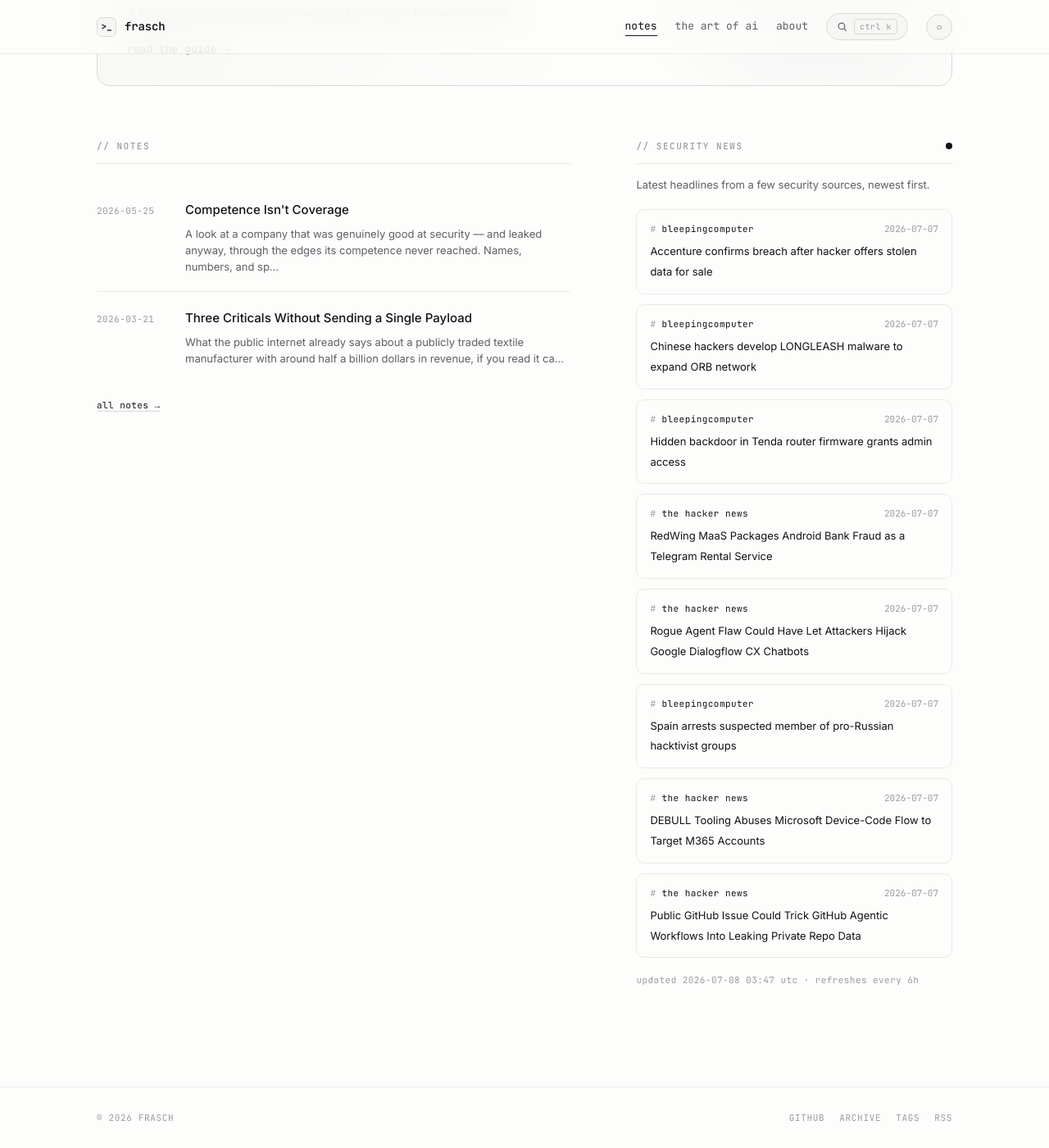
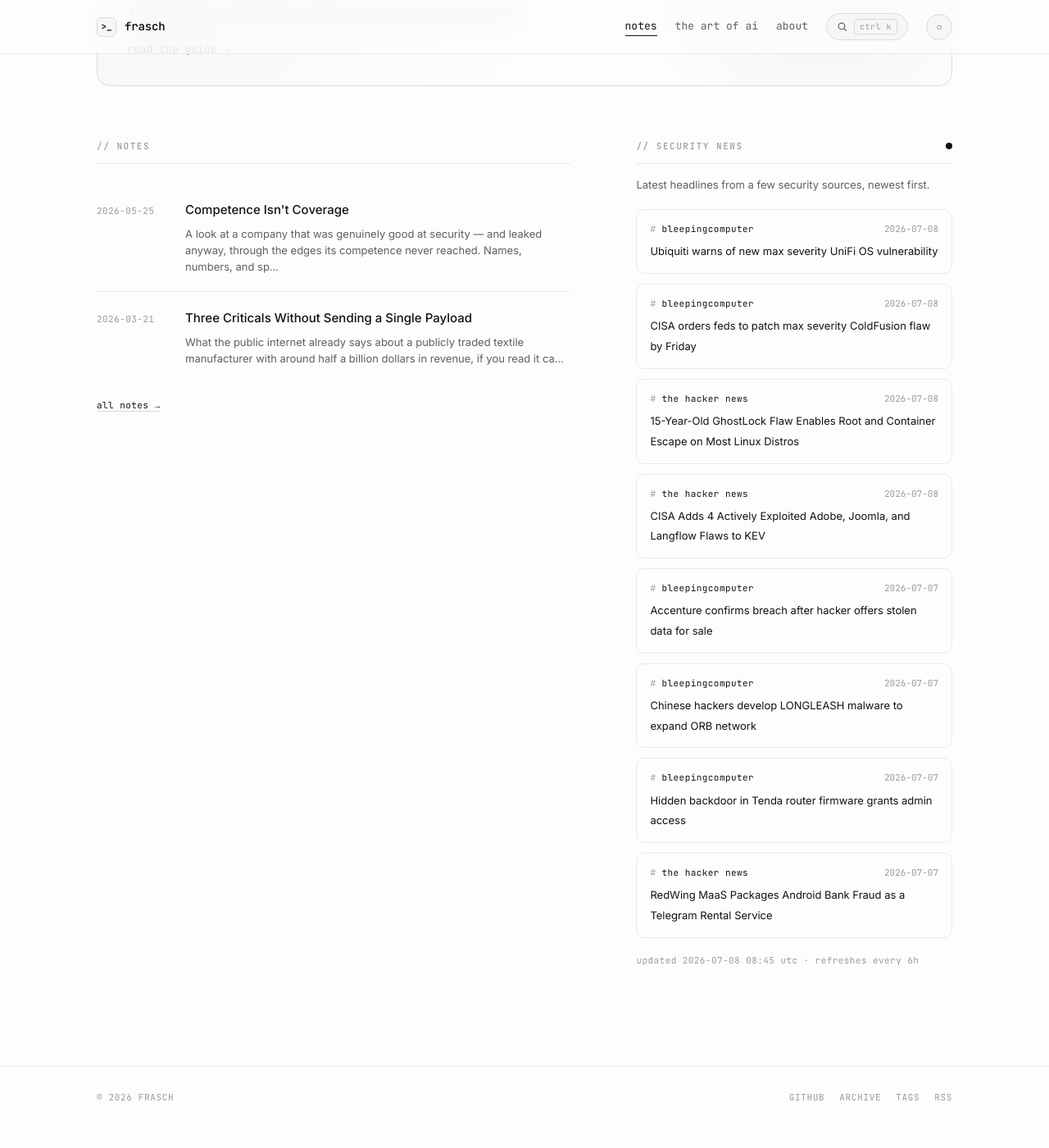
Before and after one commit to whoisfrasch/frasch, a Jekyll site: the page built from index.html, in a window 1280 px wide and 1400 px high, scrolled down 615 px. Shown: the whole window at 82% size. Built offline with Jekyll 4.4.1, drawn with Linux system fonts in a browser that asks for light colours; after the commit the page ends 1990 px from its top, so only the background shows below that.

Commit message:
Refresh security news feed

```diff
--- a/_data/news.json
+++ b/_data/news.json
@@ -1,6 +1,30 @@
 {
-  "updated": "2026-07-08T03:47:44Z",
+  "updated": "2026-07-08T08:45:32Z",
   "items": [
+    {
+      "source": "bleepingcomputer",
+      "title": "Ubiquiti warns of new max severity  UniFi OS vulnerability",
+      "link": "https://www.bleepingcomputer.com/news/security/ubiquiti-warns-of-new-max-severity-unifi-os-vulnerability/",
+      "date": "2026-07-08T08:15:20Z"
+    },
+    {
+      "source": "bleepingcomputer",
+      "title": "CISA orders feds to patch max severity ColdFusion flaw by Friday",
+      "link": "https://www.bleepingcomputer.com/news/security/cisa-orders-feds-to-patch-max-severity-coldfusion-flaw-by-friday/",
+      "date": "2026-07-08T07:16:55Z"
+    },
+    {
+      "source": "the hacker news",
+      "title": "15-Year-Old GhostLock Flaw Enables Root and Container Escape on Most Linux Distros",
+      "link": "https://thehackernews.com/2026/07/15-year-old-ghostlock-flaw-enables-root.html",
+      "date": "2026-07-08T06:16:44Z"
+    },
+    {
+      "source": "the hacker news",
+      "title": "CISA Adds 4 Actively Exploited Adobe, Joomla, and Langflow Flaws to KEV",
+      "link": "https://thehackernews.com/2026/07/cisa-adds-4-actively-exploited-adobe.html",
+      "date": "2026-07-08T05:33:12Z"
+    },
     {
       "source": "bleepingcomputer",
       "title": "Accenture confirms breach after hacker offers stolen data for sale",
@@ -24,30 +48,6 @@
       "title": "RedWing MaaS Packages Android Bank Fraud as a Telegram Rental Service",
       "link": "https://thehackernews.com/2026/07/redwing-maas-packages-android-bank.html",
       "date": "2026-07-07T17:10:15Z"
-    },
-    {
-      "source": "the hacker news",
-      "title": "Rogue Agent Flaw Could Have Let Attackers Hijack Google Dialogflow CX Chatbots",
-      "link": "https://thehackernews.com/2026/07/rogue-agent-flaw-could-have-let.html",
-      "date": "2026-07-07T16:37:33Z"
-    },
-    {
-      "source": "bleepingcomputer",
-      "title": "Spain arrests suspected member of pro-Russian hacktivist groups",
-      "link": "https://www.bleepingcomputer.com/news/security/spain-arrests-suspected-member-of-pro-russian-hacktivist-groups/",
-      "date": "2026-07-07T15:21:21Z"
-    },
-    {
-      "source": "the hacker news",
-      "title": "DEBULL Tooling Abuses Microsoft Device-Code Flow to Target M365 Accounts",
-      "link": "https://thehackernews.com/2026/07/debull-tooling-abuses-microsoft-device.html",
-      "date": "2026-07-07T15:14:14Z"
-    },
-    {
-      "source": "the hacker news",
-      "title": "Public GitHub Issue Could Trick GitHub Agentic Workflows Into Leaking Private Repo Data",
-      "link": "https://thehackernews.com/2026/07/public-github-issue-could-trick-github.html",
-      "date": "2026-07-07T14:04:50Z"
     }
   ]
 }
```
